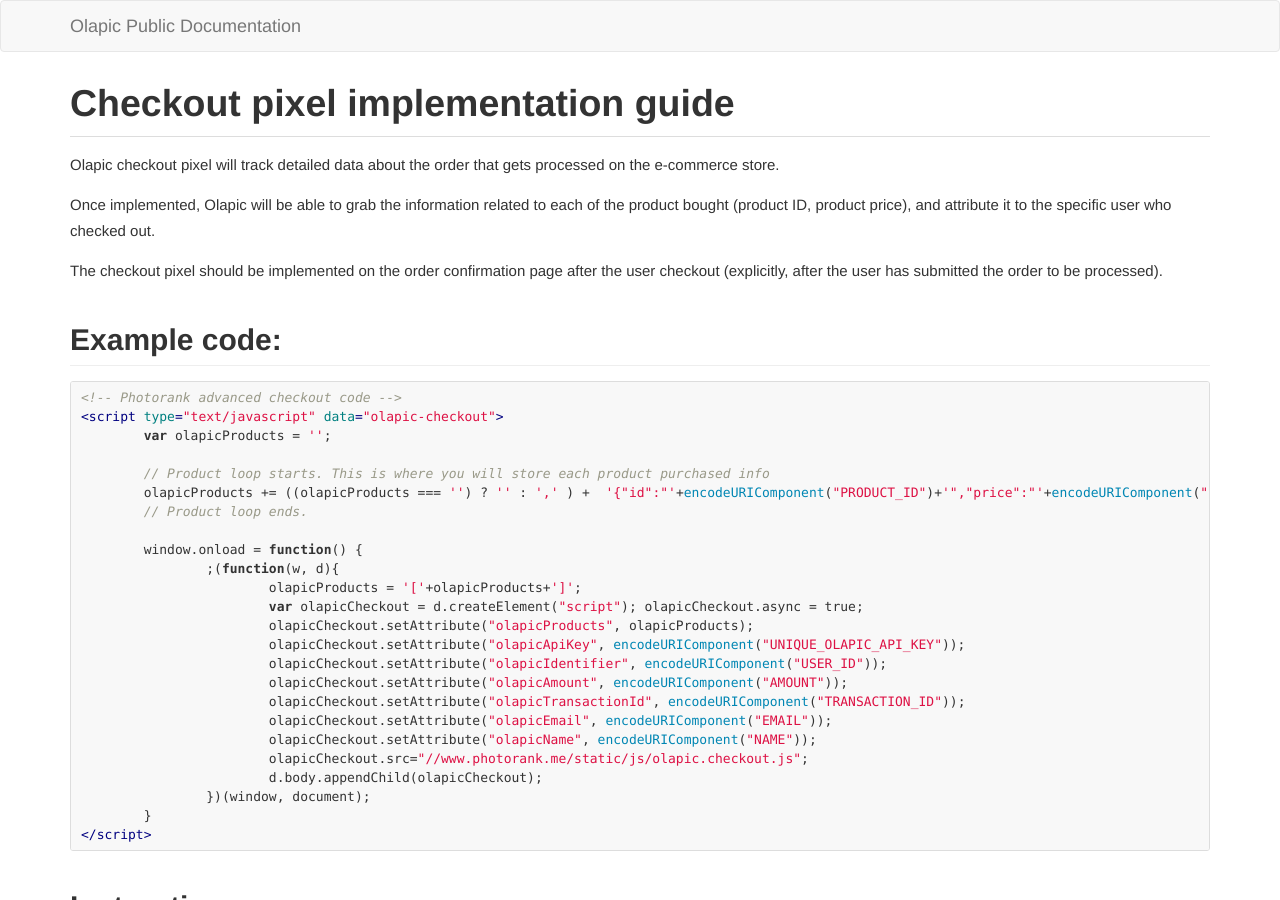
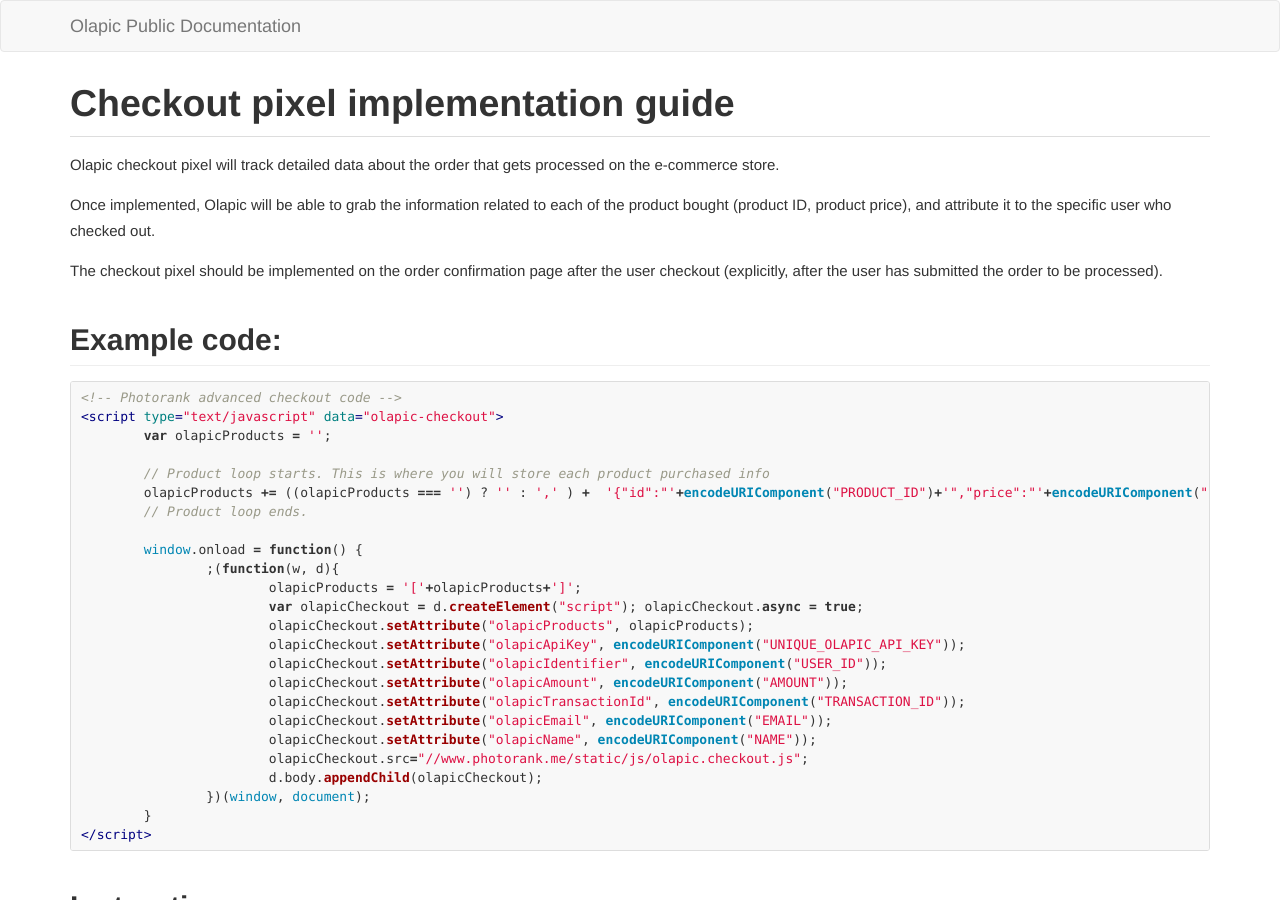
Before and after one commit to james89/PublicDocs, a Jekyll site: the page built from checkout-pixel-implementation-public.md, in a window 1280 px wide and 900 px high. Built offline with Jekyll 4.4.1, drawn with Linux system fonts in a browser that asks for light colours; nearby versions of some CDN libraries; Markdown is read by kramdown in place of the engine named in the settings.

Commit message:
Commit on request - shell

````diff
--- a/checkout-pixel-implementation-public.md
+++ b/checkout-pixel-implementation-public.md
@@ -15,7 +15,7 @@
 
 ## Example code:
 
-```markup
+```html
 <!-- Photorank advanced checkout code -->
 <script type="text/javascript" data="olapic-checkout">
 	var olapicProducts = '';
````
